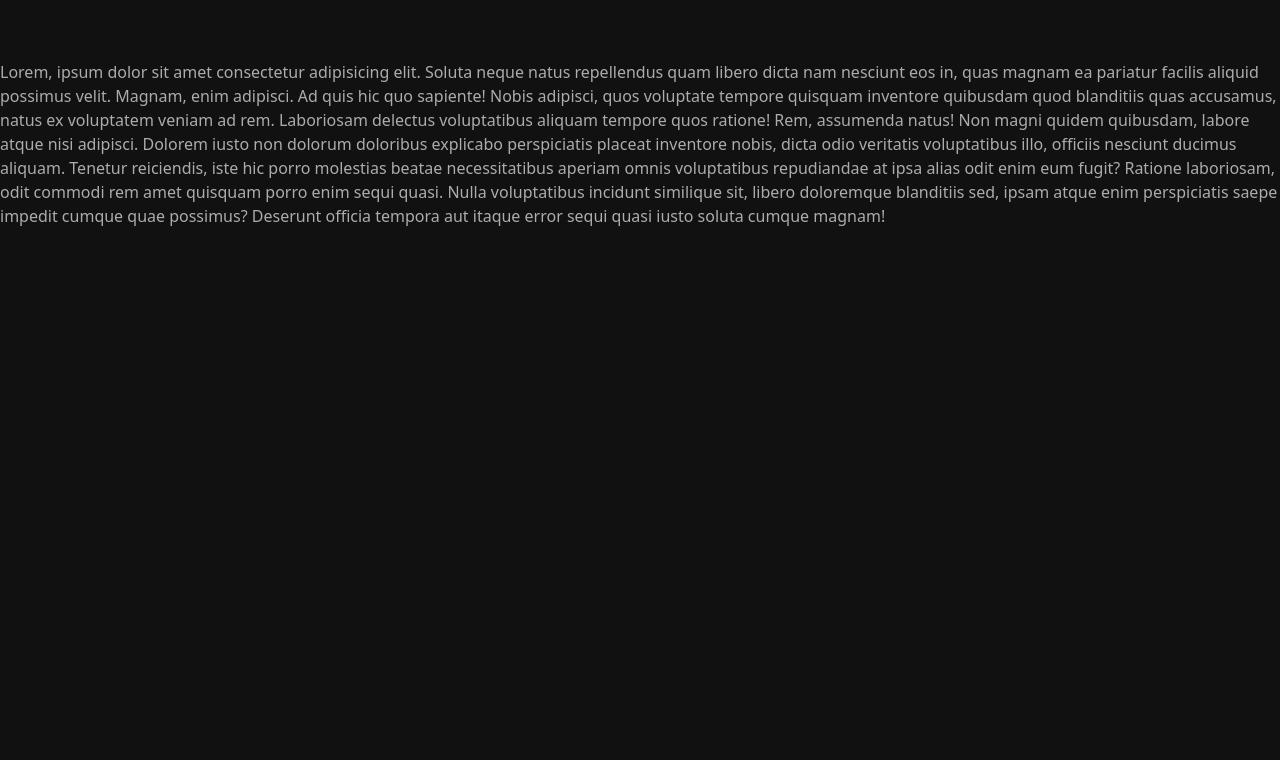
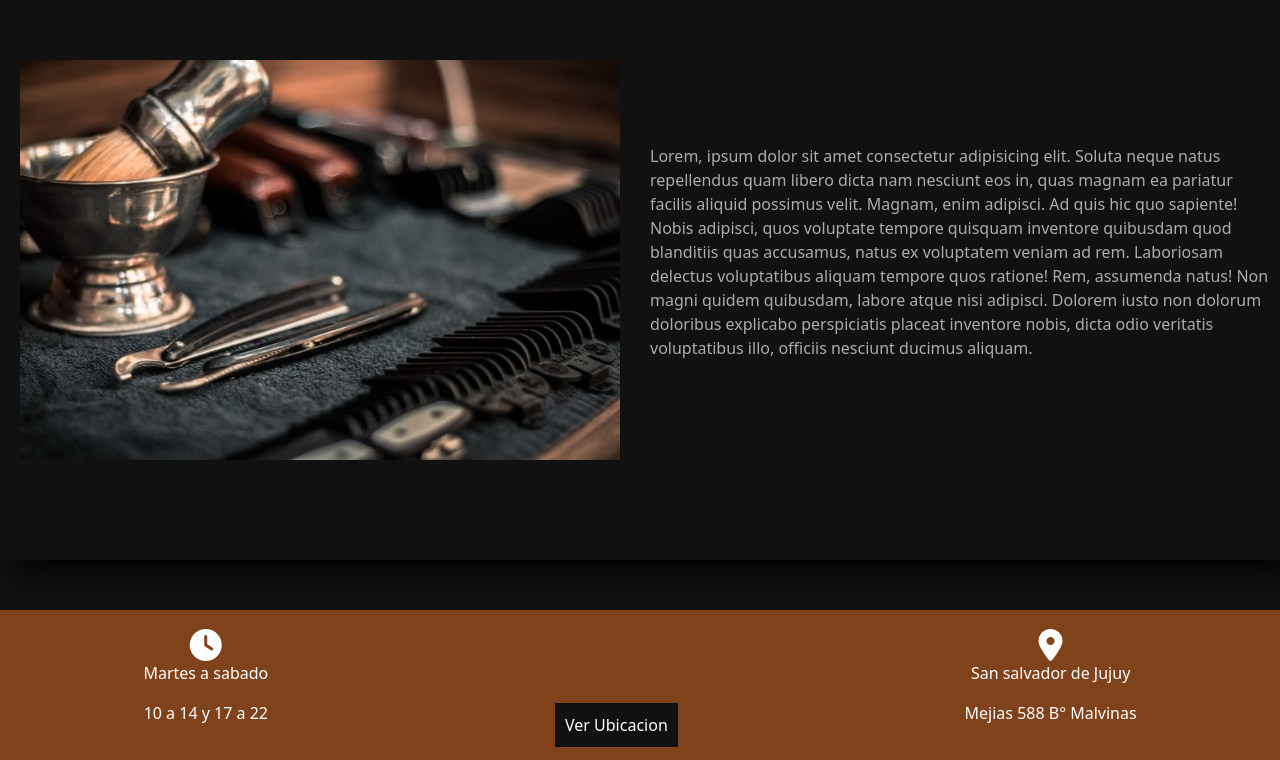
Before and after one commit to FabriAlberto/Barberia-Lorentino, a website: page index.html in a window 1280 px wide. Shown: the part 1440-2200 px from the top of the page. Before the commit the page ends 2000 px from the top, so only its background shows below. Drawn offline with nearby package versions, Linux system fonts and the light colour scheme.

Commit message:
banner terminado

```diff
--- a/index.html
+++ b/index.html
@@ -14,6 +14,7 @@
     <link
         href="https://fonts.googleapis.com/css2?family=Bangers&family=Lobster&family=Montserrat:wght@300;400;500&family=Rochester&display=swap"
         rel="stylesheet">
+        <script src="https://kit.fontawesome.com/a11a1742be.js" crossorigin="anonymous"></script>
     <title>Barberia Lorentino</title>
 </head>
 
@@ -72,22 +73,44 @@
             </article>
         </section>
         <section class="somos">
-            <img src="" alt="">
-            <p>Lorem, ipsum dolor sit amet consectetur adipisicing elit. Soluta neque natus repellendus quam libero
+            <article class="somos__article">
+
+                <img class="somos__article__img " src="./imagenes/pexels-nick-demou-1319459.jpg"
+                    alt="maquina de cortar cabello-cepillo-afeitadora-navaja">
+            </article>
+            <article class="somos__article2">
+
+                <p class="somos__article2__p">Lorem, ipsum dolor sit amet consectetur adipisicing elit. Soluta neque
+                    natus repellendus quam libero
                     dicta nam nesciunt eos in, quas magnam ea pariatur facilis aliquid possimus velit. Magnam, enim
                     adipisci.
                     Ad quis hic quo sapiente! Nobis adipisci, quos voluptate tempore quisquam inventore quibusdam quod
-                blanditiis quas accusamus, natus ex voluptatem veniam ad rem. Laboriosam delectus voluptatibus aliquam
+                    blanditiis quas accusamus, natus ex voluptatem veniam ad rem. Laboriosam delectus voluptatibus
+                    aliquam
                     tempore quos ratione!
-                Rem, assumenda natus! Non magni quidem quibusdam, labore atque nisi adipisci. Dolorem iusto non dolorum
+                    Rem, assumenda natus! Non magni quidem quibusdam, labore atque nisi adipisci. Dolorem iusto non
+                    dolorum
                     doloribus explicabo perspiciatis placeat inventore nobis, dicta odio veritatis voluptatibus illo,
                     officiis nesciunt ducimus aliquam.
-                Tenetur reiciendis, iste hic porro molestias beatae necessitatibus aperiam omnis voluptatibus
-                repudiandae at ipsa alias odit enim eum fugit? Ratione laboriosam, odit commodi rem amet quisquam porro
-                enim sequi quasi.
-                Nulla voluptatibus incidunt similique sit, libero doloremque blanditiis sed, ipsam atque enim
-                perspiciatis saepe impedit cumque quae possimus? Deserunt officia tempora aut itaque error sequi quasi
-                iusto soluta cumque magnam!</p>
+                </p>
+            </article>
+        </section>
+
+        <section class="banner">
+            <article class="banner__horario">
+
+                <i class="banner__fas fas fa-clock"></i>
+                <p>Martes a sabado </p>
+                <p>10 a 14  y 17 a 22</p>
+            </article>
+             <a href="./Paginas/Contacto.html">Ver Ubicacion</a>
+            <article class="banner__ubicacion">
+
+                <i class="banner__fas fas fa-map-marker-alt"></i>
+                <p>San salvador de Jujuy</p>
+                <p>Mejias 588 B° Malvinas</p>
+
+            </article>
         </section>
     </main>
 
--- a/scss/general/_variables.scss
+++ b/scss/general/_variables.scss
@@ -10,7 +10,7 @@ $font-Texto:  'Montserrat', sans-serif;
 $tamaños:(
     titulos:4rem,
     subtitulos:2.5rem,
-    texto:1.8rem,
+    texto:1rem,
 );
 
 $paleta:(
@@ -20,6 +20,11 @@ $paleta:(
  resalta:#80421B,
 
 );
+%hoverNeon{
+    box-shadow: 0 0 10px #131313, 0 0 30px #131313, 0 0 60px #131313;
+    transition-delay: .1s;
+
+}
 
 
 
--- a/scss/paginas/_index.scss
+++ b/scss/paginas/_index.scss
@@ -7,7 +7,7 @@
     justify-content: center;
     flex-direction: column;
     width: 100%;
-    height: 700px;
+    height: 600px;
     @include mediaquerydesktop{
         height: 950px;
     }
@@ -42,6 +42,7 @@
            width: 300px;
            object-fit: cover;
            height: 400px;
+           margin: 15px;
            &:hover{
                transform: scale(1.1);
            }
@@ -53,9 +54,65 @@
 .somos{
     display: flex;
     flex-direction: row;
+    align-items: center;
+    justify-content: center;
     width: 100%;
-    height: 500px;
-    p{
+    height: 600px;
+    box-shadow: 15px 10px 30px  #000;
+
+
+    &__article2{
+        width: 50%;
+        &__p{
         color: map-get($paleta, texto );
+        width: 100%;
+        padding: 10px;
+        margin-right: 20px;
+        font-size: map-get($tamaños, texto);
+        }
+    }
+    &__article{
+      width: 50%;
+      &__img{
+        width:100%;
+        padding: 20px;
+      }
     }
 }
+.banner{
+    height: 150px;
+    width: 100%;
+    margin-top: 50px;
+    background-color: map-get($paleta, resalta);
+    display: flex;
+    flex-direction: row;
+    align-items: center;
+    justify-content: space-around;
+    p{
+        color: map-get($paleta, blanco );
+        font-size: map-get($tamaños, texto)
+    }
+    a{
+        text-decoration: none;
+        padding:10px;
+        background-color: map-get($paleta, negro );
+        color:map-get($paleta, blanco );
+        text-align: end;
+        margin-top: 80px;
+        &:hover{
+            @extend %hoverNeon;
+        }
+
+    }
+    &__horario{
+        @extend %flex-columnCenter;
+    }
+    &__ubicacion{
+        @extend %flex-columnCenter;
+    }
+    &__fas{
+        color: map-get($paleta, blanco);
+        font-size: 2rem;
+
+    }
+}
```
Also changed, not shown: css/style.css, imagenes/pexels-nick-demou-1319459.jpg (added). Lines whose indentation alone changed are shown as unchanged.
